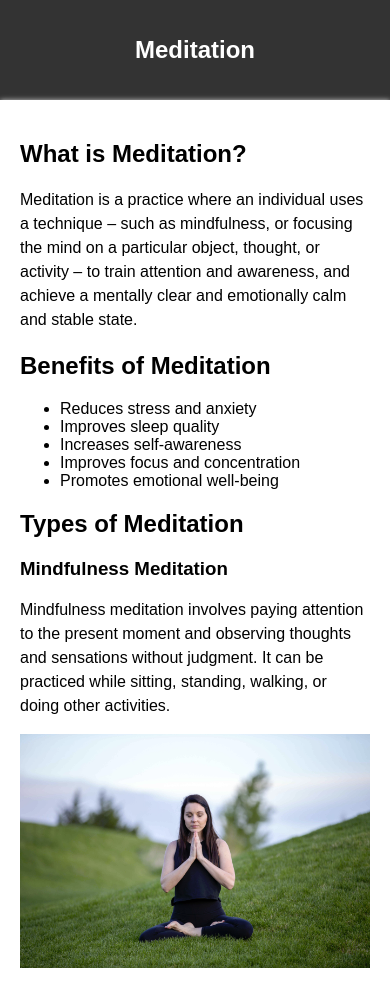
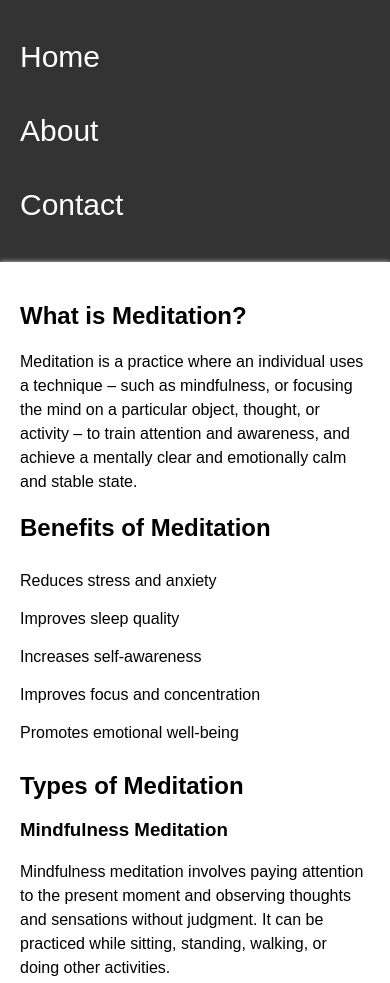
Before and after one commit to readytow0rk/Medi-Club-Yoga-Website, a plain HTML site: page index.html in a window 390 px wide. Shown: the top 983 px of the page. Drawn offline with Linux system fonts and the light colour scheme; files whose address does not match are found by name.

Commit message:
create a nav bar

```diff
--- a/index.html
+++ b/index.html
@@ -9,7 +9,14 @@
   </head>
   <body>
     <div id="header">
-      <h1>Meditation</h1>
+        <nav>
+            <ul>
+              <li><a href="#">Home</a></li>
+              <li><a href="#">About</a></li>
+              <li><a href="#">Contact</a></li>
+            </ul>
+          </nav>
+
     </div>
     <div id="content">
       <h2>What is Meditation?</h2>
--- a/style.css
+++ b/style.css
@@ -40,3 +40,53 @@ body {
 	text-align: center;
 	font-size: 12px;
 }
+nav {
+	background-color: #333;
+	height: 50px;
+  }
+
+  ul {
+	list-style-type: none;
+	margin: 0;
+	padding: 0;
+	display: flex;
+	justify-content: space-around;
+	align-items: center;
+	height: 100%;
+  }
+
+  li {
+	margin: 0 10px;
+  }
+
+  a {
+	color: white;
+	text-decoration: none;
+	padding: 10px;
+  }
+
+  a:hover {
+	background-color: #555;
+	border-radius: 10px;
+  }
+
+  @media only screen and (max-width: 600px) {
+	/* For mobile devices */
+	nav {
+	  height: auto;
+	}
+
+	ul {
+	  flex-direction: column;
+	  align-items: flex-start;
+	}
+
+	li {
+	  margin: 10px 0;
+	}
+
+	a {
+	  display: block;
+	  padding: 10px 0;
+	}
+  }
```
